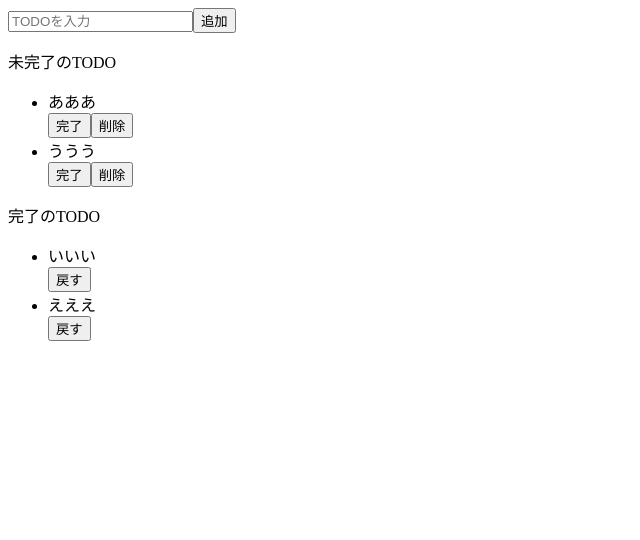
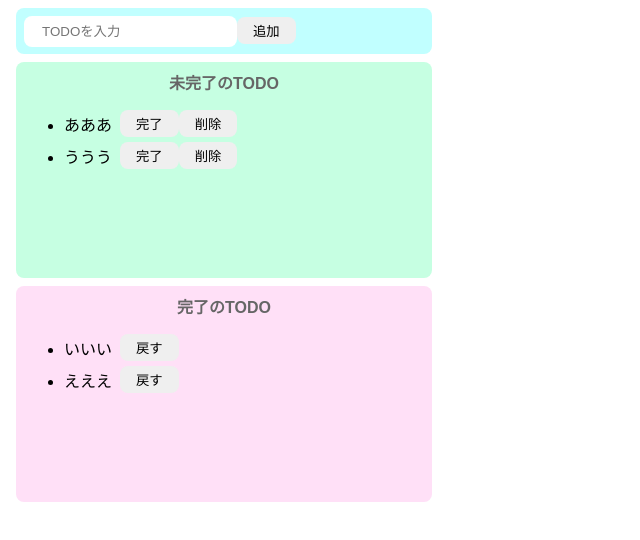
Before and after one commit to m-kawahigashi/React-app, a React (Create React App) app: page / in a window 1280 px wide. Shown: the top 540 px of the page, without its empty margins (0-640 px from the left). Built offline with nearby package versions, Linux system fonts and the light colour scheme.

Commit message:
update style.css・App.jsx CSSを適用

```diff
--- a/src/App.jsx
+++ b/src/App.jsx
@@ -5,21 +5,21 @@ export const App = () => {
   return (
     <>
       {/* TODO入力 */}
-      <div>
+      <div className="input-todo">
         <input placeholder="TODOを入力" />
         <button>追加</button>
       </div>
 
       {/* 未完了TODO一覧 */}
-      <div>
-        <p>未完了のTODO</p>
+      <div className="incomplete-todo">
+        <p className="title">未完了のTODO</p>
         <ul>
-          <div>
+          <div className="list-row">
             <li>あああ</li>
             <button>完了</button>
             <button>削除</button>
           </div>
-          <div>
+          <div className="list-row">
             <li>ううう</li>
             <button>完了</button>
             <button>削除</button>
@@ -28,14 +28,14 @@ export const App = () => {
       </div>
 
       {/* 完了済TODO一覧 */}
-      <div>
-        <p>完了のTODO</p>
+      <div className="complete-todo">
+        <p className="title">完了のTODO</p>
         <ul>
-          <div>
+          <div className="list-row">
             <li>いいい</li>
             <button>戻す</button>
           </div>
-          <div>
+          <div className="list-row">
             <li>えええ</li>
             <button>戻す</button>
           </div>
--- a/src/styles.css
+++ b/src/styles.css
@@ -0,0 +1,65 @@
+body {
+  font-family: sans-serif;
+}
+
+input {
+  border-radius: 8px;
+  border: none;
+  padding: 8px 18px;
+  outline: none;
+}
+
+button {
+  border-radius: 8px;
+  border: none;
+  padding: 4px 16px;
+}
+
+button:hover {
+  opacity: 0.7;
+  cursor: pointer;
+}
+
+li {
+  margin-right: 8px;
+}
+
+.input-todo {
+  background: #c1ffff;
+  width: 400px;
+  height: 30px;
+  padding: 8px;
+  margin: 8px;
+  border-radius: 8px;
+}
+
+.incomplete-todo {
+  background: #c6ffe2;
+  width: 400px;
+  min-height: 200px;
+  padding: 8px;
+  margin: 8px;
+  border-radius: 8px;
+}
+
+.complete-todo {
+  background: #ffe0f7;
+  width: 400px;
+  min-height: 200px;
+  padding: 8px;
+  margin: 8px;
+  border-radius: 8px;
+}
+
+.title {
+  text-align: center;
+  margin-top: 0;
+  font-weight: bold;
+  color: #666;
+}
+
+.list-row {
+  display: flex;
+  align-items: center;
+  padding-bottom: 5px;
+}
```
